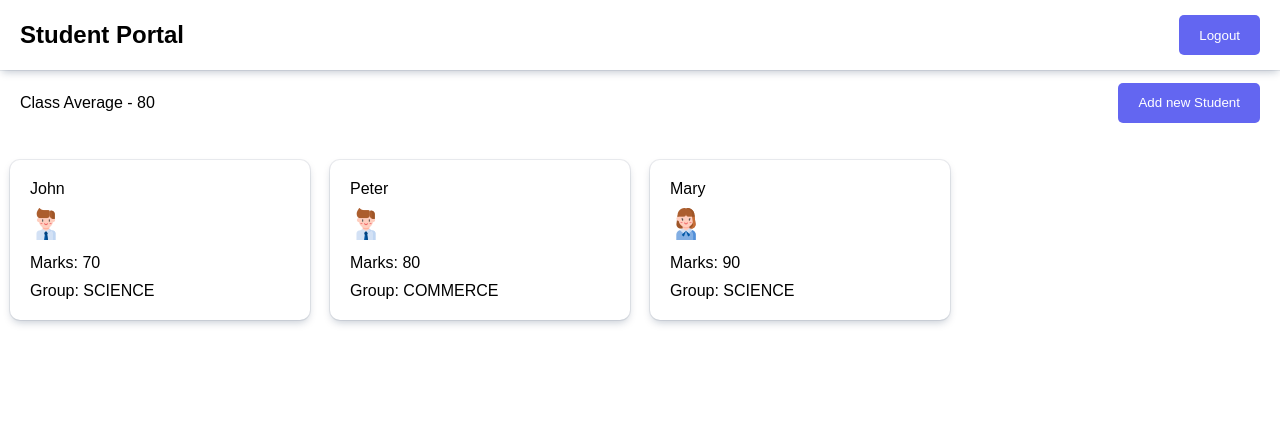
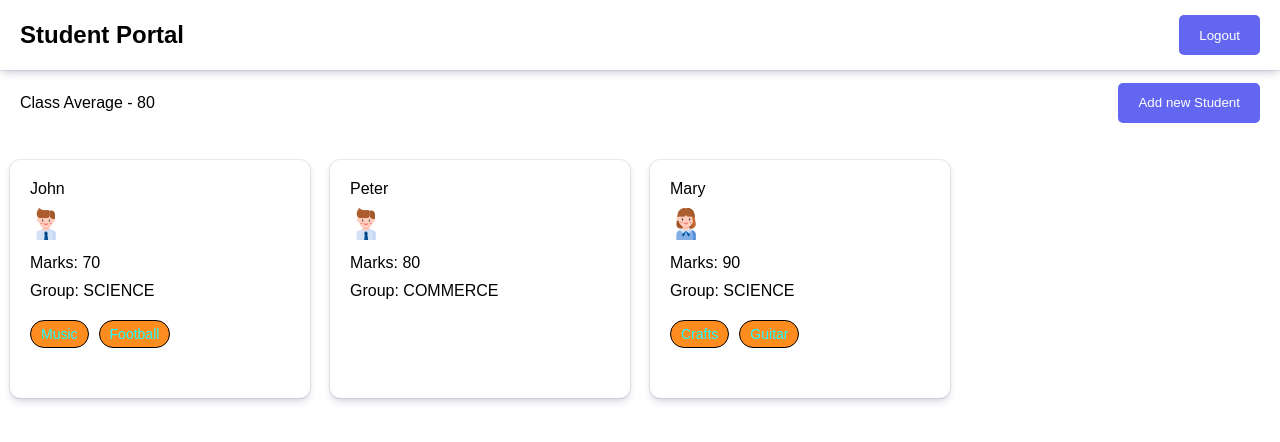
Before and after one commit to AmruthKrishnaG/student-portal, an Angular app: page /students-list in a window 1280 px wide. Shown: the top 442 px of the page. Built offline with nearby package versions, Linux system fonts and the light colour scheme; sample sign-in values are in the browser's storage.

Commit message:
feat: Updated code to add attributes - if needed

```diff
--- a/src/app/components/student-details-capture-reactive/student-details-capture-reactive.html
+++ b/src/app/components/student-details-capture-reactive/student-details-capture-reactive.html
@@ -1,6 +1,7 @@
 <div class="wrapper">
   <h3>Add New Student</h3>
   <form>
+    <div class="main-details">
       <div class="form-group">
         <label for="name">Name</label>
         <input
@@ -36,6 +37,36 @@
         <input type="number" id="marks" class="form-control" />
         <!-- <small>Error message</small> -->
       </div>
+    </div>
+
+    <div [hidden]="false" class="attributes-section">
+      <div class="sub-header">
+        <h4>Attributes</h4>
+        <button type="button" (click)="removeThisArray.push(1)">
+          Add attribute
+        </button>
+      </div>
+      <div class="attributes-list">
+        @for (item of removeThisArray; track $index) {
+        <div class="form-group attribute-group">
+          <input
+            [id]="`studentAttribute${$index + 1}`"
+            type="text"
+            placeholder="Add an attribute"
+          />
+          <img
+            class="close"
+            src="assets/trash.png"
+            width="18"
+            height="18"
+            alt="delete button"
+            (click)="removeThisArray.pop()"
+          />
+          <!-- <small>Error message</small> -->
+        </div>
+        }
+      </div>
+    </div>
 
     <div class="button-container">
       <button type="submit" [disabled]="false">Submit</button>
--- a/src/app/components/student-details-capture-reactive/student-details-capture-reactive.scss
+++ b/src/app/components/student-details-capture-reactive/student-details-capture-reactive.scss
@@ -4,7 +4,7 @@
   h3 {
     padding-left: 20px;
   }
-  form {
+  .main-details {
     display: flex;
     flex-wrap: wrap;
   }
@@ -22,4 +22,26 @@
     padding-right: 20px;
     padding-bottom: 20px;
   }
+  .sub-header {
+    padding: 30px 20px;
+    display: flex;
+    justify-content: space-between;
+    align-items: center;
+  }
+
+  .attributes-list {
+    max-height: 150px;
+    overflow: auto;
+    display: flex;
+    flex-wrap: wrap;
+    .attribute-group {
+      display: flex;
+      flex-direction: row;
+      align-items: center;
+      img {
+        margin-left: 5px;
+        cursor: pointer;
+      }
+    }
+  }
 }
--- a/src/app/components/student-details-capture-reactive/student-details-capture-reactive.ts
+++ b/src/app/components/student-details-capture-reactive/student-details-capture-reactive.ts
@@ -9,7 +9,7 @@ import { Student } from '../../models';
 })
 export class StudentDetailsCaptureReactive {
   studentDetailsSubmit = output<Student>();
-
+  removeThisArray: number[] = [];
   onSubmit(studentDetails: Student) {
     this.studentDetailsSubmit.emit(studentDetails);
   }
--- a/src/app/components/student-tile/student-tile.html
+++ b/src/app/components/student-tile/student-tile.html
@@ -11,4 +11,11 @@
   </div>
   <div class="marks">Marks: {{ student.marks }}</div>
   <div class="group">Group: {{ student.group | uppercase }}</div>
+  <div class="attributes-list">
+    @for (attr of student.attributes; track $index) {
+    <div class="chip">
+      {{ attr }}
+    </div>
+    }
+  </div>
 </div>
--- a/src/app/components/student-tile/student-tile.scss
+++ b/src/app/components/student-tile/student-tile.scss
@@ -1,4 +1,5 @@
 .tile {
+  height: 100%;
   margin: 10px;
   box-shadow: rgba(9, 30, 66, 0.25) 0px 4px 8px -2px,
     rgba(9, 30, 66, 0.08) 0px 0px 0px 1px;
@@ -9,4 +10,20 @@
   .marks {
     margin-bottom: 10px;
   }
+
+  .attributes-list {
+    padding: 10px 0;
+    display: flex;
+    flex-wrap: wrap;
+    .chip {
+      padding: 5px 10px;
+      font-size: 14px;
+      margin-right: 10px;
+      margin-top: 10px;
+      border-radius: 15px;
+      border: 1px solid #000;
+      background-color: #fe8c1f;
+      color: #1ffefc;
+    }
+  }
 }
--- a/src/app/components/students-list/students-list.html
+++ b/src/app/components/students-list/students-list.html
@@ -24,9 +24,11 @@
         (click)="showAddStudentModal = false"
       />
 
-      <app-student-details-capture-template
+      <!-- <app-student-details-capture-template
         (studentDetailsSubmit)="addStudent($event)"
-      ></app-student-details-capture-template>
+      ></app-student-details-capture-template> -->
+
+      <app-student-details-capture-reactive></app-student-details-capture-reactive>
     </div>
   </div>
   }
--- a/src/app/components/students-list/students-list.scss
+++ b/src/app/components/students-list/students-list.scss
@@ -29,7 +29,7 @@
     width: 600px;
     position: absolute;
     left: calc(50% - 300px);
-    top: 25%;
+    top: 10%;
   }
   .close {
     position: absolute;
--- a/src/app/models.ts
+++ b/src/app/models.ts
@@ -6,4 +6,5 @@ export interface Student {
   marks: number;
   group: Group;
   gender: Gender;
+  attributes?: string[];
 }
--- a/src/app/services/student-service.ts
+++ b/src/app/services/student-service.ts
@@ -11,6 +11,7 @@ export class StudentService {
       marks: 70,
       group: 'science',
       gender: 'male',
+      attributes: ['Music', 'Football'],
     },
     {
       name: 'Peter',
@@ -23,6 +24,7 @@ export class StudentService {
       marks: 90,
       group: 'science',
       gender: 'female',
+      attributes: ['Crafts', 'Guitar'],
     },
   ];
 
```
Also changed, not shown: src/app/components/students-list/students-list.ts (+7 -1 lines), public/assets/trash.png (added). Lines whose indentation alone changed are shown as unchanged.
